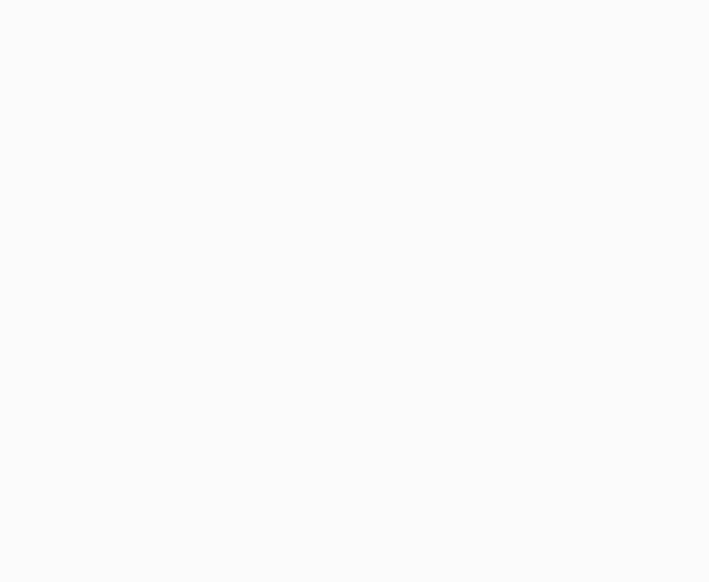
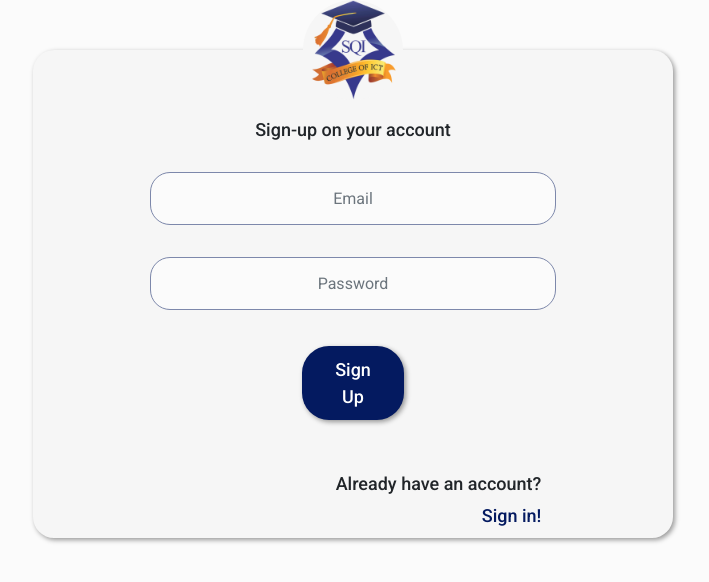
Before and after one commit to ToluwanimiO/SQI_Forum, an Angular app: page /signUp in a window 1280 px wide. Before the commit this address led to /. Shown: the top 582 px of the page, without its empty margins (287-996 px from the left). Built offline with nearby package versions, Linux system fonts and the light colour scheme.

Commit message:
Sign Up Interface part 1

```diff
--- a/src/app/app-routing.module.ts
+++ b/src/app/app-routing.module.ts
@@ -1,9 +1,11 @@
 import { NgModule } from '@angular/core';
 import { Routes, RouterModule } from '@angular/router';
 import { SignInComponent } from './sign-in/sign-in.component';
+import { SignUpComponent } from './sign-up/sign-up.component';
 
 const routes: Routes = [
-  {path:"signIn",component:SignInComponent}
+  {path:"signIn",component:SignInComponent},
+  {path:"signUp",component:SignUpComponent}
 ];
 
 @NgModule({
--- a/src/app/app.module.ts
+++ b/src/app/app.module.ts
@@ -5,11 +5,13 @@ import { AppRoutingModule } from './app-routing.module';
 import { AppComponent } from './app.component';
 import { BrowserAnimationsModule } from '@angular/platform-browser/animations';
 import { SignInComponent } from './sign-in/sign-in.component';
+import { SignUpComponent } from './sign-up/sign-up.component';
 
 @NgModule({
   declarations: [
     AppComponent,
-    SignInComponent
+    SignInComponent,
+    SignUpComponent
   ],
   imports: [
     BrowserModule,
--- /dev/null
+++ b/src/app/sign-up/sign-up.component.css
@@ -0,0 +1,61 @@
+.round{
+    border-radius: 1.5em;
+    background-color: #F6F6F6;
+    box-shadow: 2px 2px 5px rgba(0, 0, 0, 0.4);
+    border:0px;
+    margin-top: -50px;
+    padding-top: 70px;
+    z-index: -1;
+}
+.signText{
+    font-size: large;
+    font-weight: 500;
+}
+.input{
+    margin-top: 2em;
+    border-radius: 20px;
+    padding: 1em;
+    background-color: #FBFBFB;
+    border: #7D88AB solid 1px;
+}
+.input:focus{
+    border: #7D88AB solid 1px;
+    box-shadow: 0 0 0 0.1rem rgba(23, 50, 78, 0.25);
+}
+.signButton{
+    border-radius: 1.5em;
+    font-weight: 500;
+    margin-top: 2em;
+    width: fit-content;
+    padding-top: 10px;
+    padding-bottom: 10px;
+    padding-left: 20px;
+    padding-right: 20px;
+    font-size: large;
+    background-color: #041A60;
+    border: #041A60;
+    color: white;
+    box-shadow: 2px 2px 5px rgba(0, 0, 0, 0.4);
+}
+.signButton:hover, .signButton:focus{
+    background-color: #041A60;
+    border: #041A60;
+    box-shadow: none;
+}
+.textEdit{
+    font-weight: 500;
+    font-size: large;
+    padding-top: 3em;
+}
+.textColorBlue{
+    color: #041A60;
+}
+.logoContainer{
+    border-radius: 50%;
+    background-color: #F6F6F6;
+    width: 100px;
+    height: 100px;
+    /* box-shadow: -1px -2px 5px rgba(0, 0, 0, 0.4); */
+    z-index: 100;
+    /* background-image: url('../../assets/sqicollege.png'); */
+}
--- /dev/null
+++ b/src/app/sign-up/sign-up.component.html
@@ -0,0 +1,14 @@
+
+<div class="logoContainer mx-auto">
+    <img src="../../assets/sqicollege.png" width="100px" height="100px"/>
+</div>
+<form class="card col-6 mx-auto round text-center">
+    <b class="signText">Sign-up on your account</b>
+    <input type="text" class="form-control text-center input col-8 mx-auto" placeholder="Email"/>
+    <input type="text" class="form-control text-center input col-8 mx-auto" placeholder="Password"/>
+    <button class="btn col-2 mx-auto signButton">Sign Up</button>
+    <div class="col-8 textEdit mx-auto">
+        <p class="text-right">Already have an account?</p>
+        <p class="text-right textColorBlue">Sign in!</p>
+    </div>
+</form>
--- /dev/null
+++ b/src/app/sign-up/sign-up.component.ts
@@ -0,0 +1,15 @@
+import { Component, OnInit } from '@angular/core';
+
+@Component({
+  selector: 'app-sign-up',
+  templateUrl: './sign-up.component.html',
+  styleUrls: ['./sign-up.component.css']
+})
+export class SignUpComponent implements OnInit {
+
+  constructor() { }
+
+  ngOnInit(): void {
+  }
+
+}
```
Also changed, not shown: 1 other file (tests, documents, lock files or other folders).
